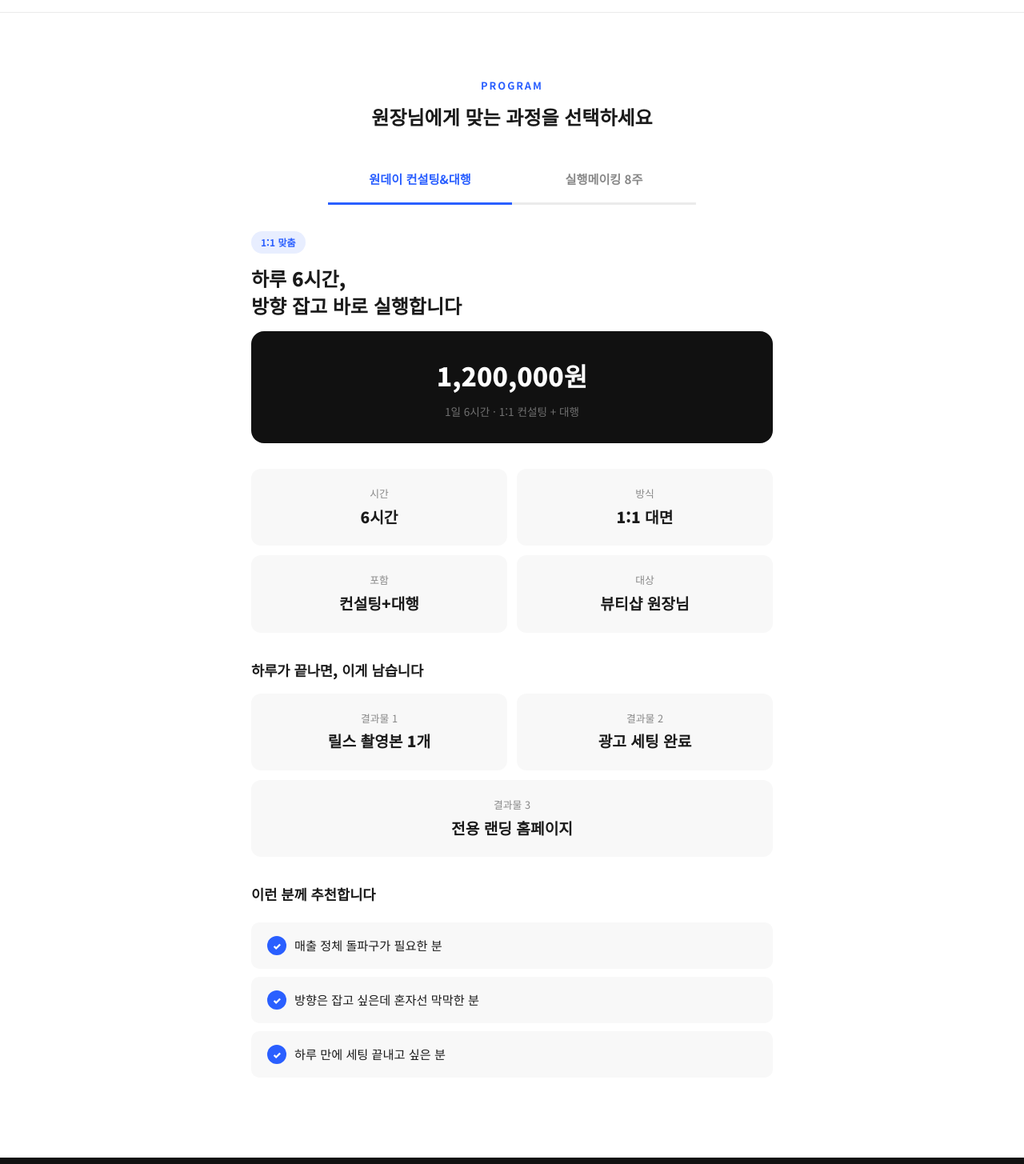
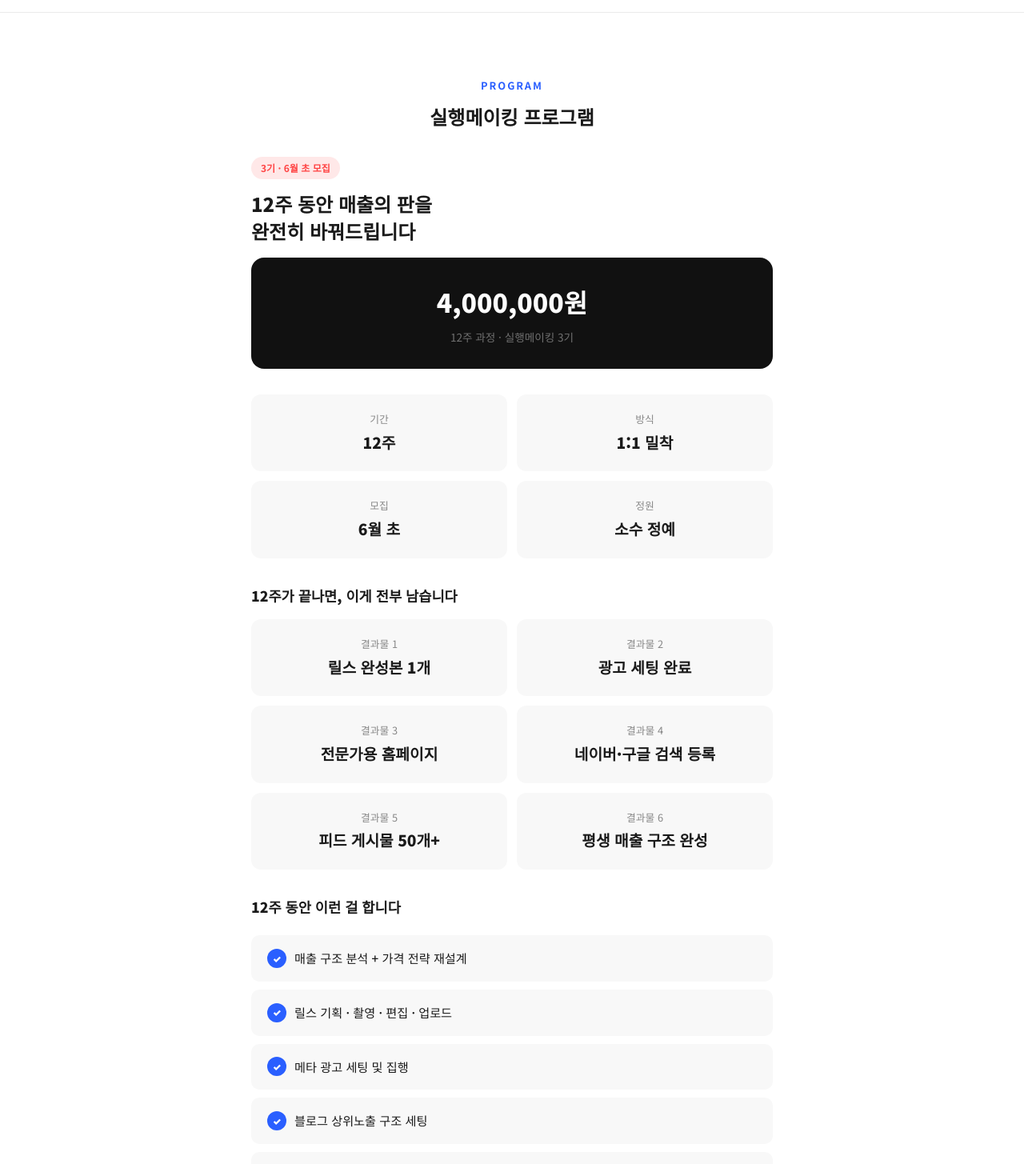
Before and after one commit to wldms706/eazy-homepage, a Next.js app: page /coaching in a window 1280 px wide. Shown: the part 2100-3555 px from the top of the page at 80% size. Built offline with nearby package versions, Linux system fonts and the light colour scheme.

Commit message:
Update: 코칭 - 원데이 제거 + 실행메이킹 8주→12주로 변경

```diff
--- a/src/app/coaching/CoachingTabs.tsx
+++ b/src/app/coaching/CoachingTabs.tsx
@@ -1,76 +1,27 @@
 "use client";
 
-import { useState } from "react";
-
 export default function CoachingTabs() {
-  const [activeTab, setActiveTab] = useState<"oneday" | "making">("oneday");
-
   return (
     <section className="sec">
       <div className="inner" style={{ textAlign: "center", marginBottom: "32px" }}>
         <p style={{ fontSize: "0.8rem", fontWeight: 700, color: "var(--accent)", letterSpacing: "2px", textTransform: "uppercase", marginBottom: "12px" }}>Program</p>
-        <h2 className="title" style={{ marginBottom: "8px" }}>원장님에게 맞는 과정을 선택하세요</h2>
+        <h2 className="title" style={{ marginBottom: "8px" }}>실행메이킹 프로그램</h2>
       </div>
       <div style={{ maxWidth: "700px", margin: "0 auto", padding: "0 24px" }}>
-        <div className="tab-btns">
-          <button
-            className={`tab-btn ${activeTab === "oneday" ? "active" : ""}`}
-            onClick={() => setActiveTab("oneday")}
-          >
-            원데이 컨설팅&대행
-          </button>
-          <button
-            className={`tab-btn ${activeTab === "making" ? "active" : ""}`}
-            onClick={() => setActiveTab("making")}
-          >
-            실행메이킹 8주
-          </button>
-        </div>
-
-        {/* 원데이 */}
-        <div className="tab-content" style={{ display: activeTab === "oneday" ? "block" : "none" }}>
-          <span className="badge" style={{ background: "#e8eeff", color: "var(--accent)" }}>1:1 맞춤</span>
-          <h3 className="title">하루 6시간,<br />방향 잡고 바로 실행합니다</h3>
+        <div>
+          <span className="badge" style={{ background: "#ffe8e8", color: "#FF4444" }}>3기 &middot; 6월 초 모집</span>
+          <h3 className="title">12주 동안 매출의 판을<br />완전히 바꿔드립니다</h3>
           <div className="price-card">
-            <p className="price-num">1,200,000원</p>
-            <p className="price-sub">1일 6시간 &middot; 1:1 컨설팅 + 대행</p>
+            <p className="price-num">4,000,000원</p>
+            <p className="price-sub">12주 과정 &middot; 실행메이킹 3기</p>
           </div>
           <div className="info-grid">
-            <div className="info-card"><p className="l">시간</p><p className="v">6시간</p></div>
-            <div className="info-card"><p className="l">방식</p><p className="v">1:1 대면</p></div>
-            <div className="info-card"><p className="l">포함</p><p className="v">컨설팅+대행</p></div>
-            <div className="info-card"><p className="l">대상</p><p className="v">뷰티샵 원장님</p></div>
-          </div>
-          <h3 style={{ fontSize: "1.1rem", fontWeight: 800, marginBottom: "14px" }}>하루가 끝나면, 이게 남습니다</h3>
-          <div className="info-grid" style={{ marginBottom: "32px" }}>
-            <div className="info-card"><p className="l">결과물 1</p><p className="v">릴스 촬영본 1개</p></div>
-            <div className="info-card"><p className="l">결과물 2</p><p className="v">광고 세팅 완료</p></div>
-            <div className="info-card" style={{ gridColumn: "1/-1" }}><p className="l">결과물 3</p><p className="v">전용 랜딩 홈페이지</p></div>
-          </div>
-
-          <h3 style={{ fontSize: "1.1rem", fontWeight: 800, marginBottom: "14px" }}>이런 분께 추천합니다</h3>
-          <div className="list">
-            <div className="list-item chk">매출 정체 돌파구가 필요한 분</div>
-            <div className="list-item chk">방향은 잡고 싶은데 혼자선 막막한 분</div>
-            <div className="list-item chk">하루 만에 세팅 끝내고 싶은 분</div>
-          </div>
-        </div>
-
-        {/* 실행메이킹 */}
-        <div className="tab-content" style={{ display: activeTab === "making" ? "block" : "none" }}>
-          <span className="badge" style={{ background: "#ffe8e8", color: "#FF4444" }}>3기 &middot; 6월 초 모집</span>
-          <h3 className="title">8주 동안 매출의 판을<br />완전히 바꿔드립니다</h3>
-          <div className="price-card">
-            <p className="price-num">4,000,000원</p>
-            <p className="price-sub">8주 과정 &middot; 실행메이킹 3기</p>
-          </div>
-          <div className="info-grid">
-            <div className="info-card"><p className="l">기간</p><p className="v">8주</p></div>
+            <div className="info-card"><p className="l">기간</p><p className="v">12주</p></div>
             <div className="info-card"><p className="l">방식</p><p className="v">1:1 밀착</p></div>
             <div className="info-card"><p className="l">모집</p><p className="v">6월 초</p></div>
             <div className="info-card"><p className="l">정원</p><p className="v">소수 정예</p></div>
           </div>
-          <h3 style={{ fontSize: "1.1rem", fontWeight: 800, marginBottom: "14px" }}>8주가 끝나면, 이게 전부 남습니다</h3>
+          <h3 style={{ fontSize: "1.1rem", fontWeight: 800, marginBottom: "14px" }}>12주가 끝나면, 이게 전부 남습니다</h3>
           <div className="info-grid" style={{ marginBottom: "32px" }}>
             <div className="info-card"><p className="l">결과물 1</p><p className="v">릴스 완성본 1개</p></div>
             <div className="info-card"><p className="l">결과물 2</p><p className="v">광고 세팅 완료</p></div>
@@ -80,7 +31,7 @@ export default function CoachingTabs() {
             <div className="info-card"><p className="l">결과물 6</p><p className="v">평생 매출 구조 완성</p></div>
           </div>
 
-          <h3 style={{ fontSize: "1.1rem", fontWeight: 800, marginBottom: "14px" }}>8주 동안 이런 걸 합니다</h3>
+          <h3 style={{ fontSize: "1.1rem", fontWeight: 800, marginBottom: "14px" }}>12주 동안 이런 걸 합니다</h3>
           <div className="list">
             <div className="list-item chk">매출 구조 분석 + 가격 전략 재설계</div>
             <div className="list-item chk">릴스 기획 &middot; 촬영 &middot; 편집 &middot; 업로드</div>
--- a/src/app/page.tsx
+++ b/src/app/page.tsx
@@ -231,7 +231,7 @@ export default function Home() {
                 <h3>코칭&대행</h3>
                 <p className="product-desc">
                   원장님 샵의 판 설계를 직접 세팅합니다. 릴스, 광고, 가격
-                  전략까지 8주간 1:1 실행메이킹.
+                  전략까지 12주간 1:1 실행메이킹.
                 </p>
                 <div className="product-meta">
                   <span className="product-tag">판 설계</span>
```
